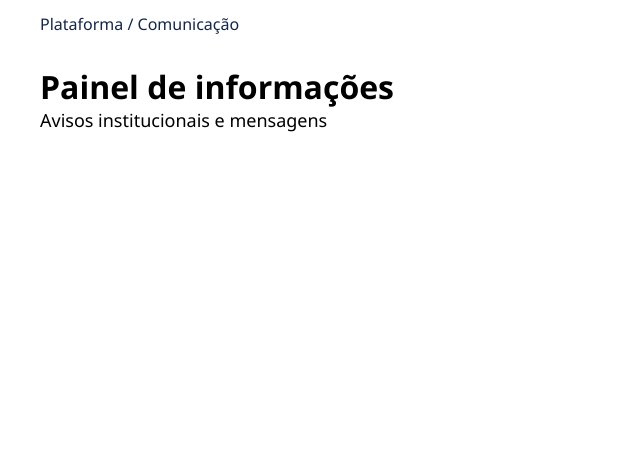
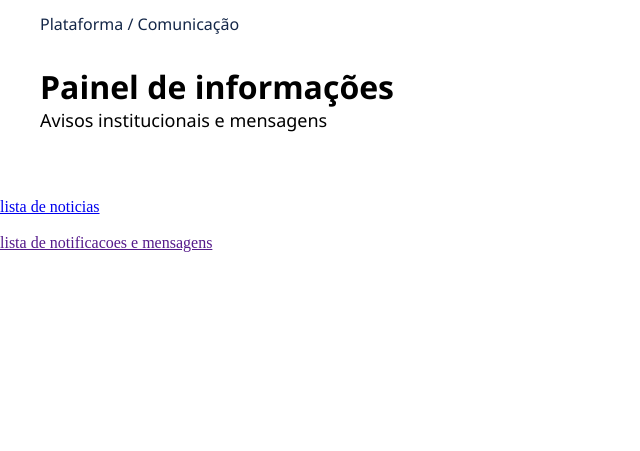
Before and after one commit to Jvictor-7/Treinando-FrontDesign, a PHP site: page /Views/comunicacao.php in a window 1280 px wide. Shown: the part 172-623 px from the top of the page, without its empty margins (0-640 px from the left). Run offline with PHP 8.4, Linux system fonts and the light colour scheme.

Commit message:
Update comunicacao.php

```diff
--- a/Views/comunicacao.php
+++ b/Views/comunicacao.php
@@ -55,6 +55,12 @@
 			<h2 id="subtitle_pag">Avisos institucionais e mensagens</h2>
 		</div>
 
+		<div>
+			</br></br>
+			<a href="?x=57">lista de noticias</a>
+			</br></br>
+			<a href="">lista de notificacoes e mensagens</a>
+		</div>
     </div>
     <!-- //CENTER -->
 
```
